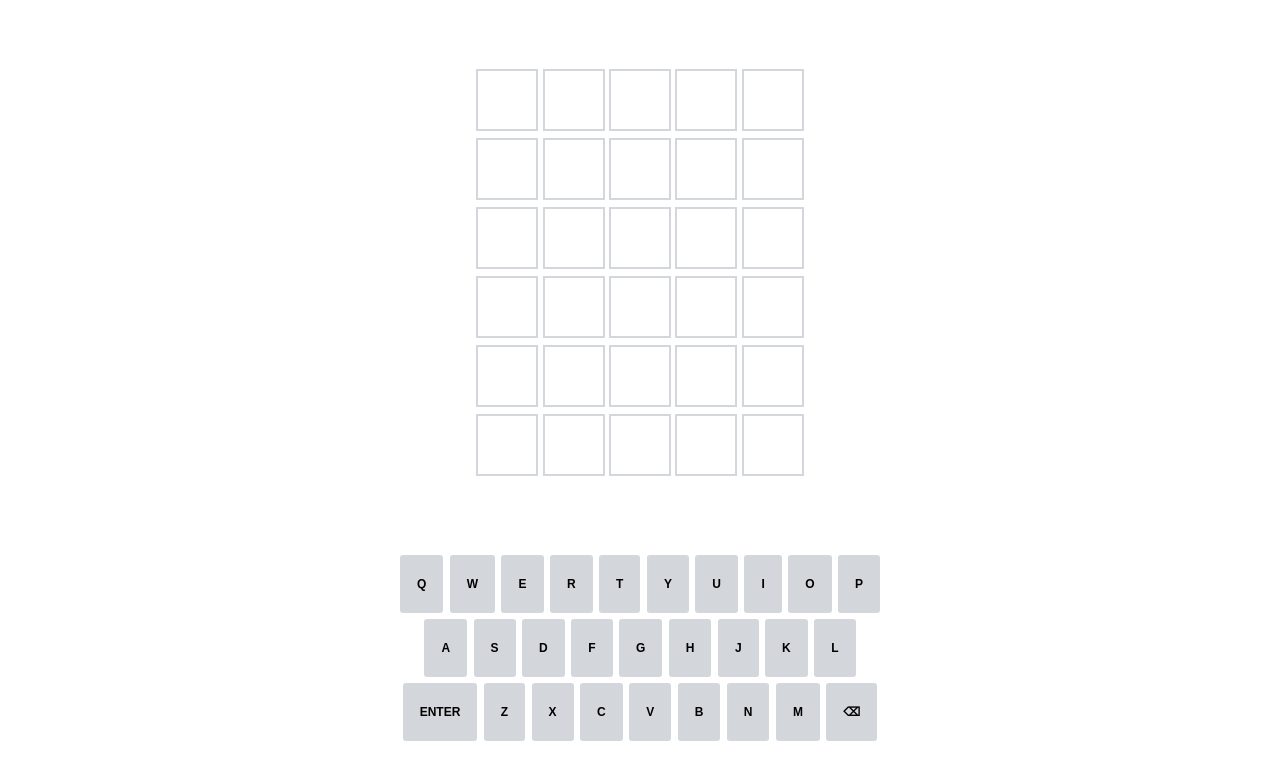
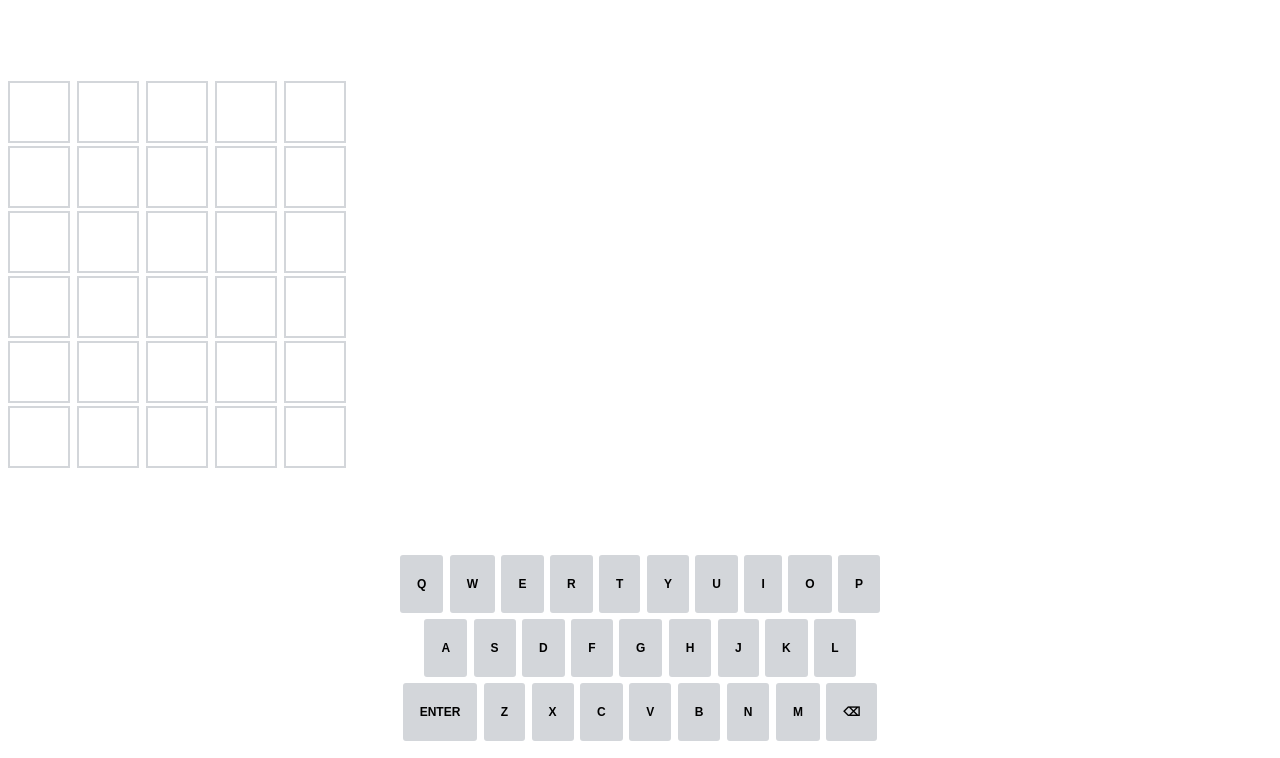
Before and after one commit to andradebru/Wordle-clone, a plain HTML site: page index.html in a window 1280 px wide. Shown: the part 50-808 px from the top of the page. Drawn offline with Linux system fonts and the light colour scheme.

Commit message:
teclado funcionando e linha sem bug, porém descentralizado

```diff
--- a/css/d4-wordle.css
+++ b/css/d4-wordle.css
@@ -55,8 +55,16 @@ body {
 }
 
 .tabuleiro {
+  display: flex;
+  flex-flow: column nowrap;
   text-align: center;
   justify-content: bottom;
+}
+
+.linha-tab {
+  display: flex;
+  width: 100%;
+  column-gap: 7px;
 }
 
 .quadrado {
--- a/index.html
+++ b/index.html
@@ -7,10 +7,7 @@
     <title>Wordle</title>
     <link rel="stylesheet" href="css/d4-wordle.css">
 </head>
-<!-- <script type="text/javascript" src=".~/script.js"></script> -->
-<script>
 
-</script>
 <body>
     <div class="container">
         <div class="cabecalho">
@@ -18,7 +15,7 @@
         </div>
 
         <div class="tabuleiro">
-            <div class="linha1">
+            <div class="linha1 linha-tab">
                 <div id="c1l1" class="quadrado vazio"></div>
                 <div id="c2l1" class="quadrado vazio"></div>
                 <div id="c3l1" class="quadrado vazio"></div>
@@ -26,7 +23,7 @@
                 <div id="c5l1" class="quadrado vazio"></div>
             </div>
 
-            <div class="linha2">
+            <div class="linha2 linha-tab">
                 <div id="c1l2" class="quadrado vazio"></div>
                 <div id="c2l2" class="quadrado vazio"></div>
                 <div id="c3l2" class="quadrado vazio"></div>
@@ -34,7 +31,7 @@
                 <div id="c5l2" class="quadrado vazio"></div>
             </div>
 
-            <div class="linha3">
+            <div class="linha3 linha-tab">
                 <div id="c1l3" class="quadrado vazio"></div>
                 <div id="c2l3" class="quadrado vazio"></div>
                 <div id="c3l3" class="quadrado vazio"></div>
@@ -42,7 +39,7 @@
                 <div id="c5l3" class="quadrado vazio"></div>
             </div>
 
-            <div class="linha4">
+            <div class="linha4 linha-tab">
                 <div id="c1l4" class="quadrado vazio"></div>
                 <div id="c2l4" class="quadrado vazio"></div>
                 <div id="c3l4" class="quadrado vazio"></div>
@@ -50,7 +47,7 @@
                 <div id="c5l4" class="quadrado vazio"></div>
             </div>
 
-            <div class="linha5">
+            <div class="linha5 linha-tab">
                 <div id="c1l5" class="quadrado vazio"></div>
                 <div id="c2l5" class="quadrado vazio"></div>
                 <div id="c3l5" class="quadrado vazio"></div>
@@ -58,7 +55,7 @@
                 <div id="c5l5" class="quadrado vazio"></div>
             </div>
 
-            <div class="linha6">
+            <div class="linha6 linha-tab">
                 <div id="c1l6" class="quadrado vazio"></div>
                 <div id="c2l6" class="quadrado vazio"></div>
                 <div id="c3l6" class="quadrado vazio"></div>
@@ -105,5 +102,8 @@
         </div>
     </div>
 
+    <script src="./script.js"></script>
+
 </body>
+
 </html>
```
